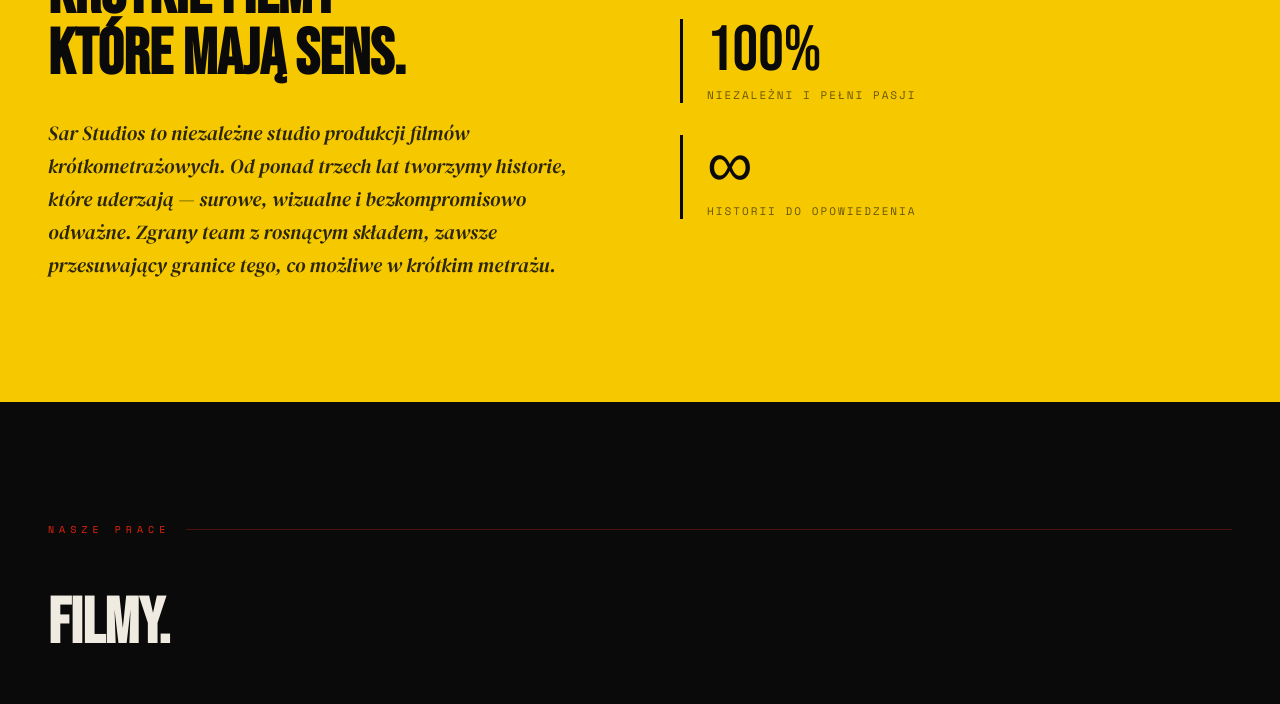
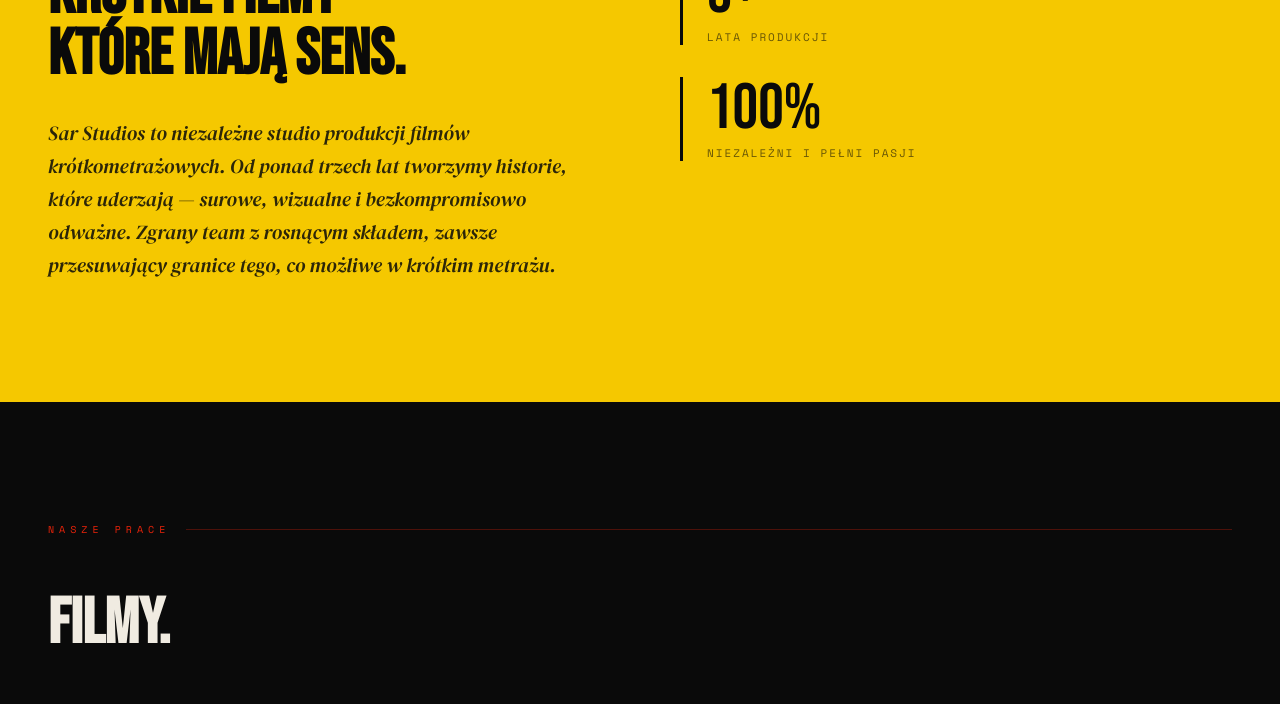
Before and after one commit to SarEternal/sar-studios, a plain HTML site: page index.html in a window 1280 px wide. Shown: the part 1080-1784 px from the top of the page. Drawn offline with nearby package versions, Linux system fonts and the light colour scheme.

Commit message:
Update index.html

```diff
--- a/index.html
+++ b/index.html
@@ -142,7 +142,8 @@
   }
   .about-right { display: flex; flex-direction: column; gap: 32px; }
   .stat-block { border-left: 3px solid var(--black); padding-left: 24px; }
-  .stat-num { font-family: 'Bebas Neue', sans-serif; font-size: 64px; line-height: 1; }
+  .stat-num { font-family: 'Bebas Neue', sans-serif; font-size: 64px; line-height: 1; font-variant-emoji: text; }
+  .stat-num::after { content: none; }
   .stat-text { font-size: 11px; letter-spacing: 2px; text-transform: uppercase; opacity: 0.6; margin-top: 4px; }
 
   /* FILMS */
@@ -390,10 +391,6 @@
       <div class="stat-num">100%</div>
       <div class="stat-text" data-pl="Niezależni i pełni pasji" data-en="Independent & passionate">Niezależni i pełni pasji</div>
     </div>
-    <div class="stat-block">
-      <div class="stat-num" style="font-family: 'Bebas Neue', sans-serif;">&#8734;&#xFE0E;</div>
-      <div class="stat-text" data-pl="Historii do opowiedzenia" data-en="Stories left to tell">Historii do opowiedzenia</div>
-    </div>
   </div>
 </section>
 
```
